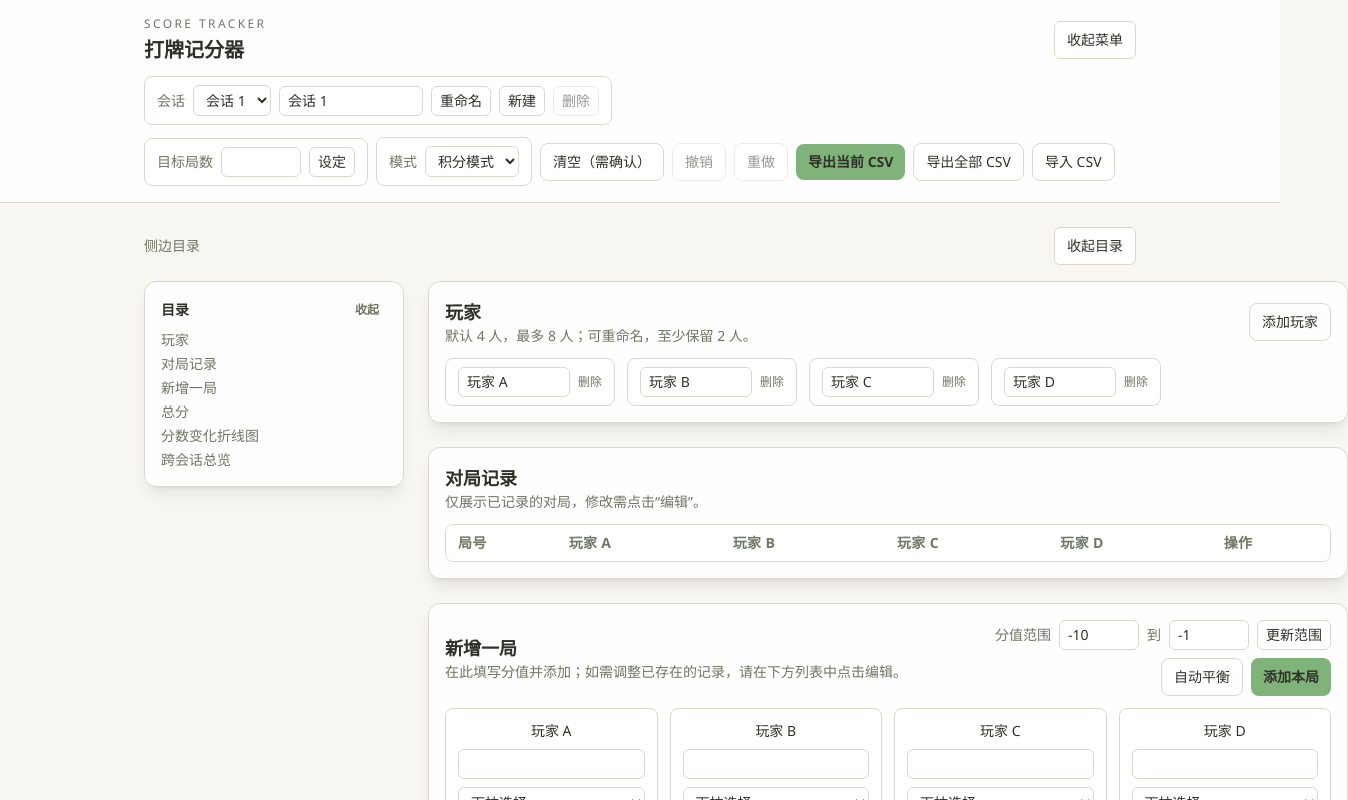
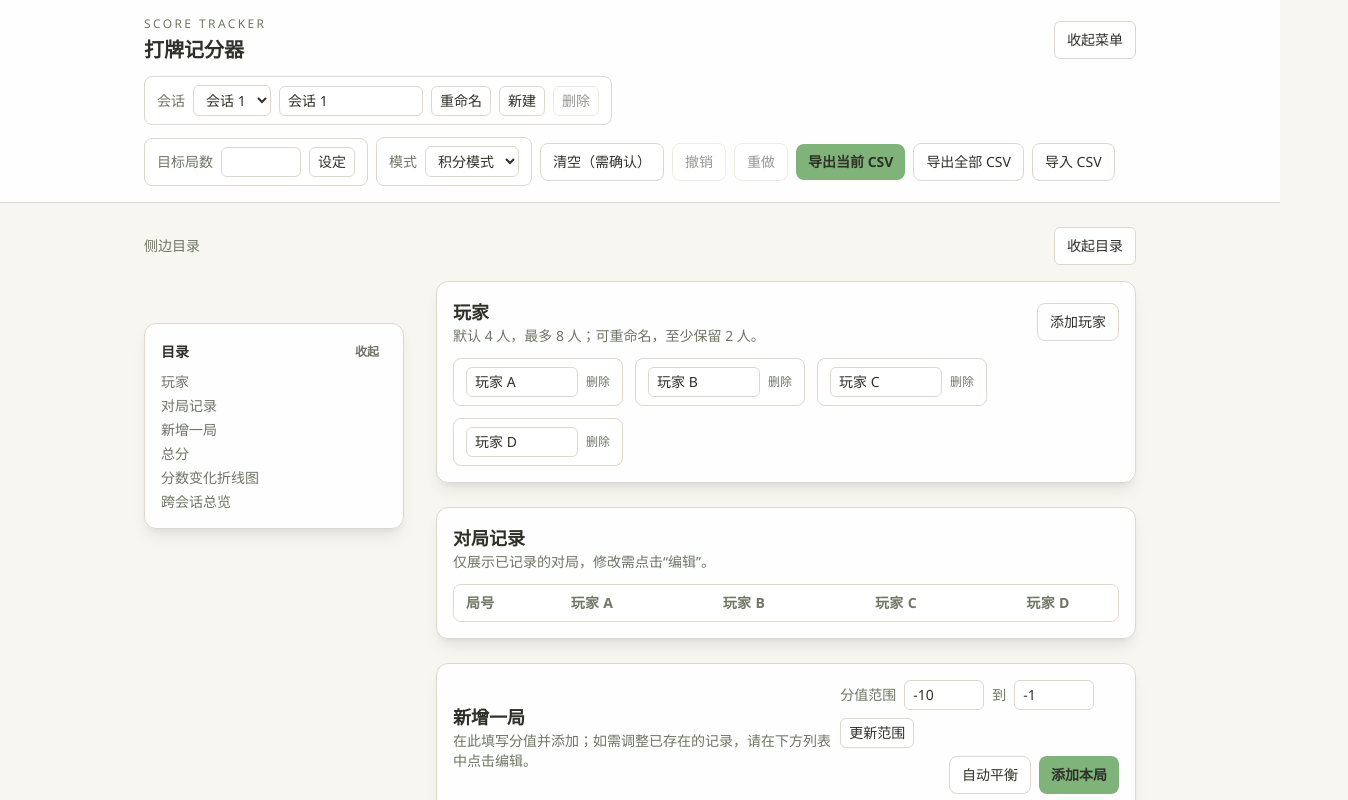
Before and after one commit to 2321Robin/ScoreCard, a React (Vite) app: page / in a window 1280 px wide. Shown: the top 800 px of the page, 1348 px wide, since content can reach past the window. Built offline with nearby package versions, Linux system fonts and the light colour scheme.

Commit message:
fix: prevent toc overflow width

```diff
--- a/src/App.jsx
+++ b/src/App.jsx
@@ -965,7 +965,7 @@ function App() {
         </div>
       </header>
 
-      <main id="main-content" className="mx-auto flex max-w-5xl flex-col gap-4 px-4 py-6 text-text">
+      <main id="main-content" className="mx-auto flex w-full max-w-5xl flex-col gap-4 overflow-x-hidden px-4 py-6 text-text">
         <div className="flex items-center justify-between gap-3">
           <span className="text-sm text-muted">侧边目录</span>
           <button
@@ -978,13 +978,15 @@ function App() {
           </button>
         </div>
 
-        <div className={`flex flex-col gap-6 ${isTocOpen ? 'lg:grid lg:grid-cols-[260px,1fr] lg:items-start' : ''}`}>
+        <div
+          className={`flex flex-col gap-6 ${isTocOpen ? 'lg:grid lg:grid-cols-[260px_minmax(0,1fr)] lg:items-start lg:gap-8' : ''}`}
+        >
           <aside
             id="page-toc-panel"
-            className={`${isTocOpen ? 'block' : 'hidden'} ${isTocOpen ? 'lg:block' : 'lg:hidden'} lg:sticky lg:top-24 lg:self-start`}
+            className={`${isTocOpen ? 'block' : 'hidden'} ${isTocOpen ? 'lg:block' : 'lg:hidden'} lg:sticky lg:top-24 lg:self-start lg:w-full`}
             aria-hidden={!isTocOpen}
           >
-            <PageToc sections={tocSections} isOpen={isTocOpen} onToggle={() => setIsTocOpen((v) => !v)} />
+            <PageToc sections={tocSections} isOpen={isTocOpen} onToggle={() => setIsTocOpen((v) => !v)} className="w-full" />
           </aside>
 
           <div className="flex flex-col gap-6">
```
Also changed, not shown: 1 other file (tests, documents, lock files or other folders).
